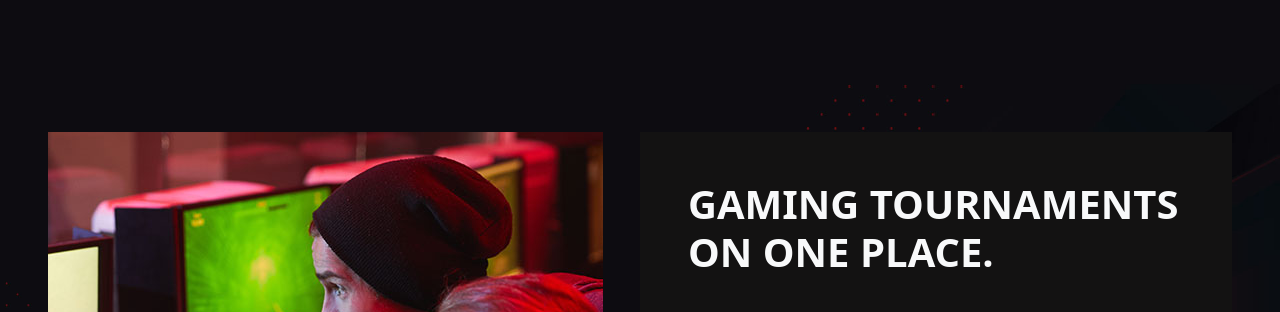
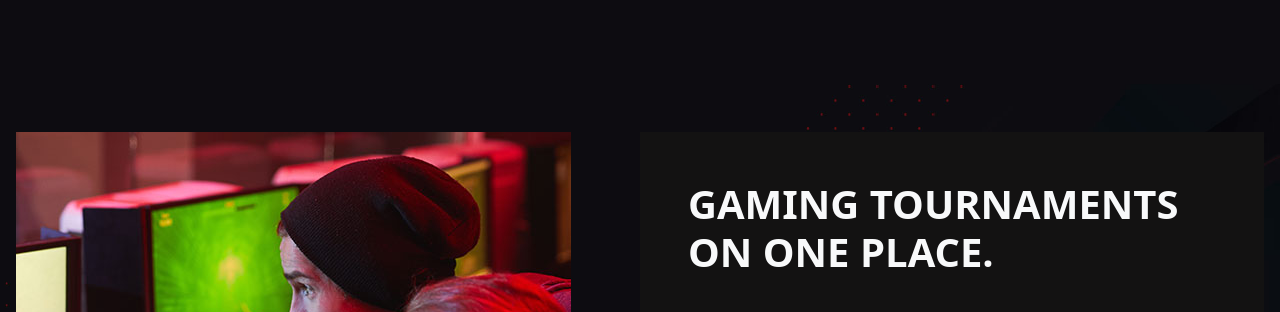
Before and after one commit to rajak-aman/crox-Esports, a plain HTML site: page index.html in a window 1280 px wide. Shown: the part 2023-2335 px from the top of the page. Drawn offline with nearby package versions, Linux system fonts and the light colour scheme.

Commit message:
Add files via upload

```diff
--- a/index.html
+++ b/index.html
@@ -328,7 +328,7 @@
     <!-- Gaming tournament -->
 
 
-    <div class="gaming-tournament py-5 px-5">
+    <div class="gaming-tournament py-5 px-3">
 
         <div class="row">
 
```
